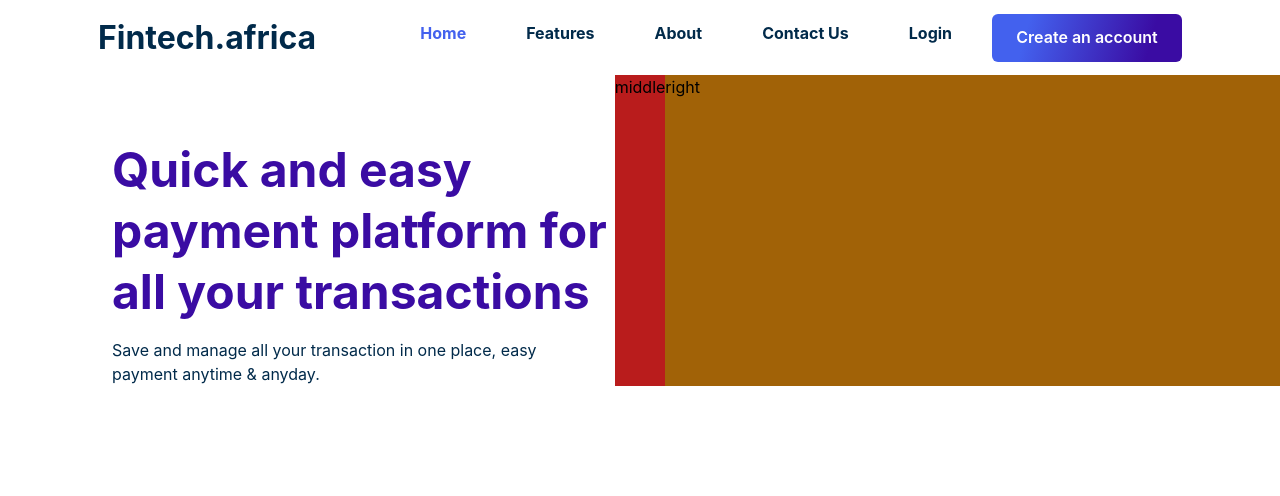
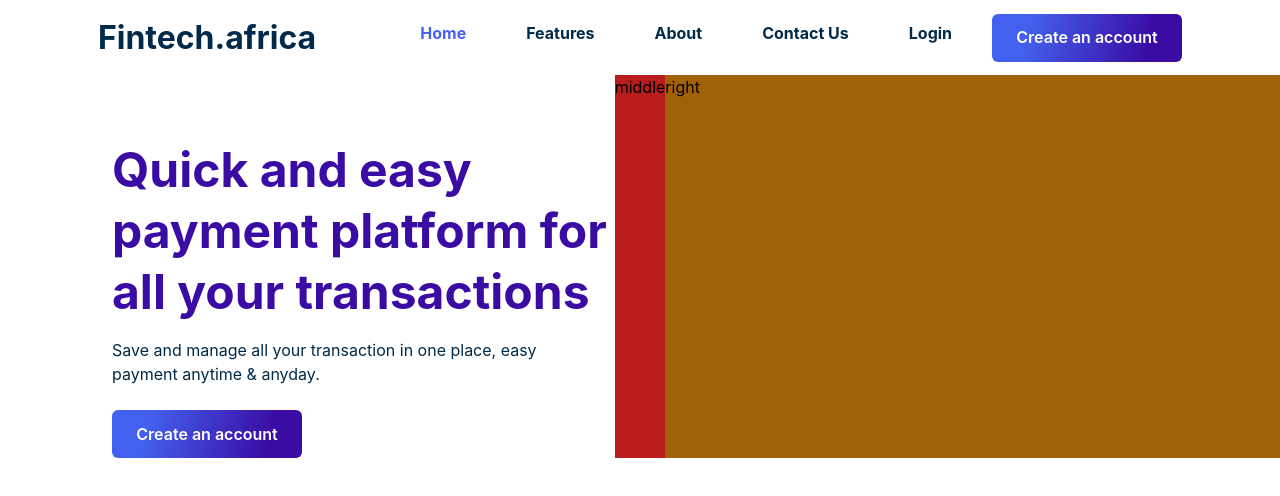
Before and after one commit to Danny4life/fintech.africa, a React (Vite) app: page /homepage in a window 1280 px wide. Shown: the top 496 px of the page. Built offline with nearby package versions, Linux system fonts and the light colour scheme.

Commit message:
add ButtonHomepage component to homepage

```diff
--- /dev/null
+++ b/src/component/ButtonHomepage.jsx
@@ -0,0 +1,14 @@
+import { Link } from "react-router-dom";
+import "./buttonHomepage.css"
+
+const ButtonHomepage = () => {
+    return (
+        <div className="btn">
+            <Link to="/">
+                Create an account
+            </Link>
+        </div>
+     );
+}
+
+export default ButtonHomepage;
--- /dev/null
+++ b/src/component/buttonHomepage.css
@@ -0,0 +1,18 @@
+.btn {
+    width: 190px;
+    height: 48px;
+    background: linear-gradient(105.38deg, #4361EE 19.05%, #3A0CA3 82.03%);
+    border-radius: 6px;
+    font-family: 'Inter';
+    font-style: normal;
+    font-weight: 600;
+    font-size: 16px;
+    line-height: 19px;
+    text-align: center;
+    color: #FFFFFF;
+    display: flex;
+    justify-content: center;
+    align-items: center;
+
+
+}
--- a/src/pages/landing-page/Homepage.jsx
+++ b/src/pages/landing-page/Homepage.jsx
@@ -1,3 +1,5 @@
+
+import ButtonHomepage from "../../component/ButtonHomepage";
 import LandingPageNavbar from "../../component/landing-page-navbar/LandingPageNavbar";
 
 const Homepage = () => {
@@ -22,11 +24,16 @@ const Homepage = () => {
                                 Quick and easy payment platform for all your transactions
                             </h1>
 
-                            <p className="ml-6
-                            lg:w-[70%] lg:font-normal lg:text-base lg:leading-6 text-[#012A4A] lg:ml-28">
+                            <p className="ml-6 mb-4
+                            lg:w-[70%] lg:font-normal lg:text-base lg:leading-6 text-[#012A4A] lg:ml-28 lg:mb-6">
                                 Save and manage all your transaction in one place, easy payment
                                 anytime & anyday.
                             </p>
+
+                            <div className="ml-6 lg:ml-28">
+                                <ButtonHomepage />
+                            </div>
+
                         </div>
                     </div>
                     <div className="md:flex-2 md:bg-red-700">middle</div>
```
